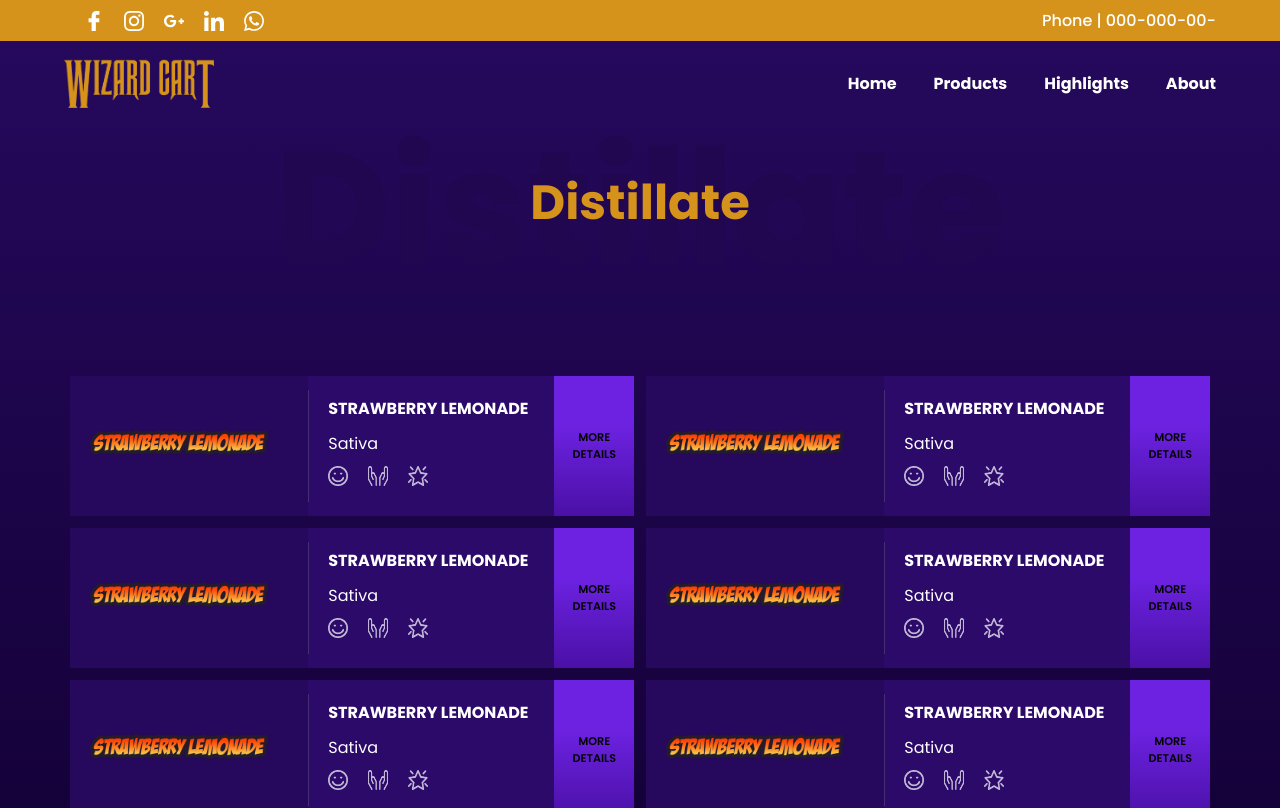
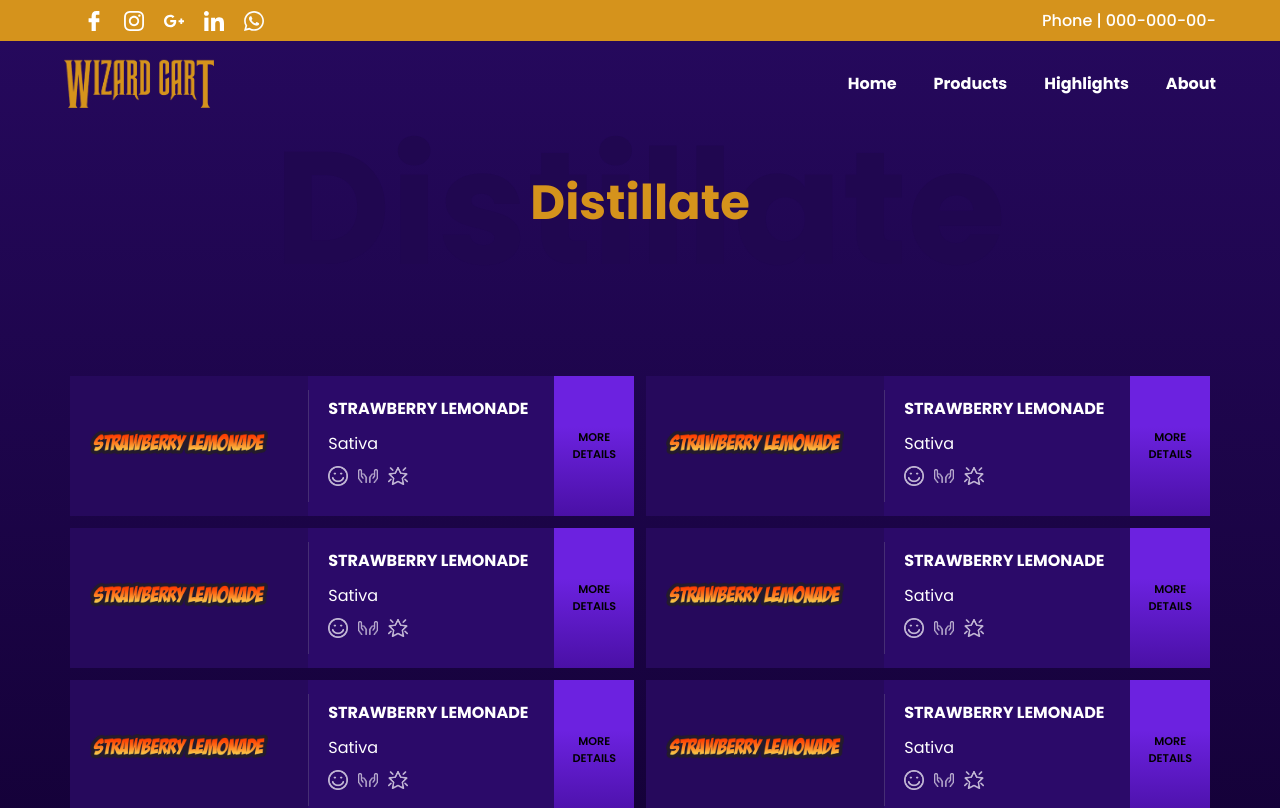
Before and after one commit to angeloeboy/wizard-craft, a React (Create React App) app: page /Distillate in a window 1280 px wide. Shown: the top 808 px of the page. Built offline with nearby package versions, Linux system fonts and the light colour scheme.

Commit message:
fixed ios issue

```diff
--- a/public/index.html
+++ b/public/index.html
@@ -7,7 +7,7 @@
     <meta name="theme-color" content="#000000" />
     <meta
       name="description"
-      content="Web site created using create-react-app"
+      content="Wizard cart is the best E-cigarrete vendor in the world"
     />
     <link rel="apple-touch-icon" href="%PUBLIC_URL%/logo192.png" />
     <!--
--- a/src/components/product.jsx
+++ b/src/components/product.jsx
@@ -90,9 +90,14 @@ const Div = styled.div`
 
       .icons {
         display: flex;
+        .icon-container {
+          display: grid;
+          align-content: center;
+        }
         img {
           width: 20px;
           margin: 10px;
+          align-items: center;
           &:nth-child(1) {
             margin-left: 0px;
           }
@@ -169,9 +174,15 @@ let Product = (props) => {
             <p className="product-desc">{props.products.description}</p>
 
             <div className="icons">
-              <img src={props.products.ImgLink1} alt="" />
-              <img src={props.products.ImgLink2} alt="" />
-              <img src={props.products.ImgLink3} alt="" />
+              <div className="icon-container">
+                <img src={props.products.ImgLink1} alt="" />
+              </div>
+              <div className="icon-container">
+                <img src={props.products.ImgLink2} alt="" />
+              </div>
+              <div className="icon-container">
+                <img src={props.products.ImgLink3} alt="" />
+              </div>
             </div>
 
             <Link to={`/${props.link}/${props.products.name}`}>
```
